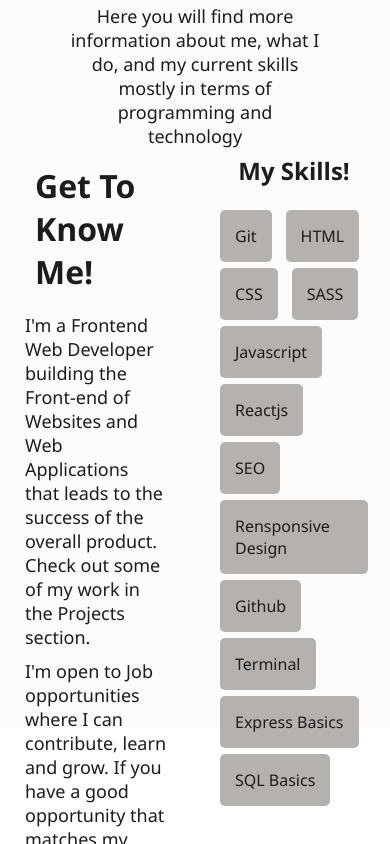
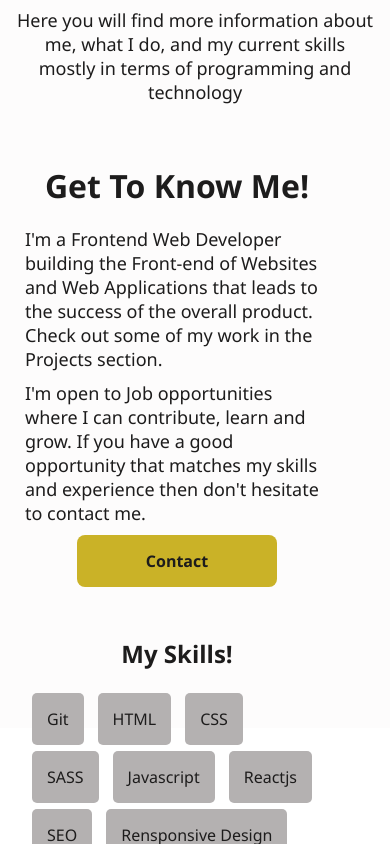
Before and after one commit to AjibadeHassan/Dev-profile, a React (Vite) app in the folder portfolio/: page / in a window 390 px wide. Shown: the part 960-1804 px from the top of the page. Built offline with nearby package versions, Linux system fonts and the light colour scheme; the HTML template or start-up script is replaced by a standard one.

Commit message:
finished about

```diff
--- a/portfolio/src/SCSS/About.scss
+++ b/portfolio/src/SCSS/About.scss
@@ -116,4 +116,27 @@
         }
     }
 
+    @media(max-width:800px) {
+        .About_Header {
+            p {
+                width: 100%;
+            }
+        }
+       .About_body {
+        flex-direction: column;
+        height: max-content;
+
+        .About_details {
+            width: 90%;
+            margin-bottom: 10px;
+        }
+
+        .About_skills {
+            width: 90%;
+            padding: 10px;
+        }
+
+       }
+    }
+
 }
```
